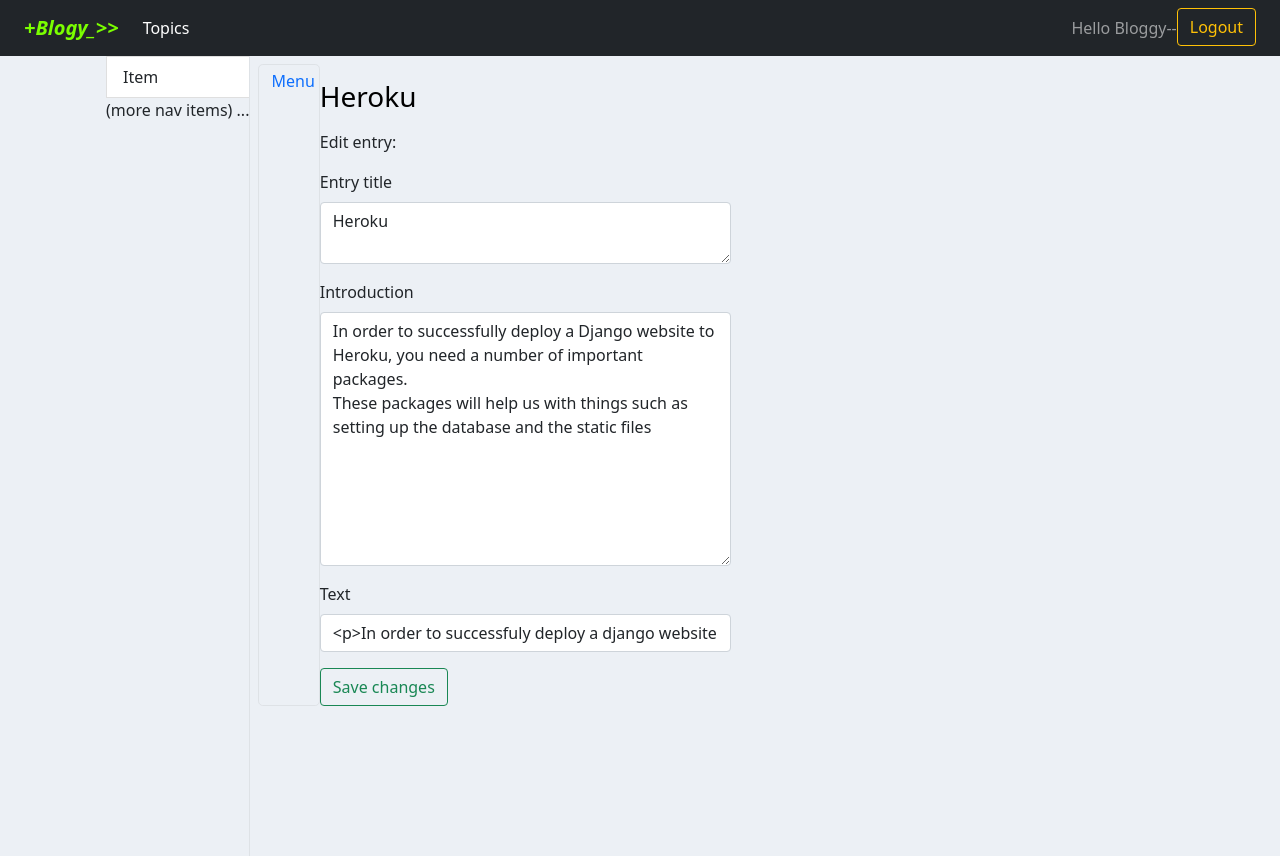
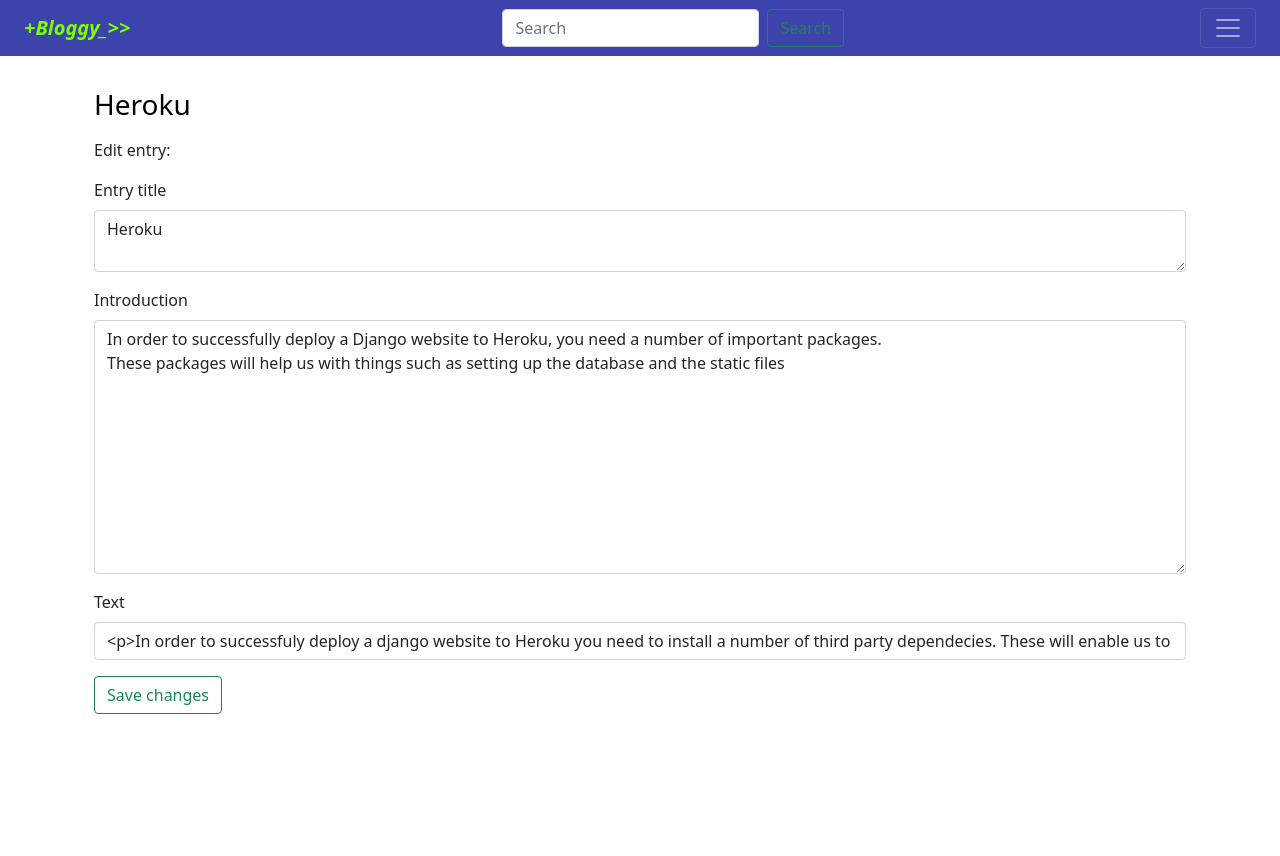
Before and after one commit to mokhelek/SocialWriter, a Django app: page /edit_entry/1/ in a window 1280 px wide. After the commit the page ends 714 px from the top, so only its background shows below. Run offline with Django 3.2, Linux system fonts and the light colour scheme; a user stored in the database is signed in; data comes from the database, SQL or seed files in the repository; both versions use the stored data as it was after the commit; some libraries are stand-ins or nearby versions.

Commit message:
added an offcanvas navbar

```diff
--- a/Blogy/settings.py
+++ b/Blogy/settings.py
@@ -97,6 +97,8 @@
         'NAME': BASE_DIR / 'db.sqlite3',
     }
 }
+db_from_env = dj_database_url.config(conn_max_age=600)
+DATABASES['default'].update(db_from_env)
 
 
 # Password validation
--- a/blogyapp/templates/blogyapp/base.html
+++ b/blogyapp/templates/blogyapp/base.html
@@ -18,8 +18,8 @@
 </head>
 
 
-<body style="background-color: rgb(236, 240, 245);">
-
+<body>
+    <!--
 <nav class="navbar navbar-expand-lg navbar-dark bg-dark">
     <div class="container-fluid">
       <a class="navbar-brand" href="{% url 'blogyapp:home1' %}" style="color:rgb(123, 255, 0); font-style: italic; font-weight: 600;">+Blogy_>></a>
@@ -54,7 +54,73 @@
          {% endif %}
 
 </nav>
+-->
+<nav class="navbar fixed-top navbar-dark " style="background-color: #3c44ab; ">
+  <div class="container-fluid">
+    <a class="navbar-brand" href="{% url 'blogyapp:home1' %}" style="color:rgb(123, 255, 0); font-style: italic; font-weight: 600;">+Bloggy_>></a>
+    <form class="d-flex" role="search">
+      <input class="form-control me-2" type="search" placeholder="Search" aria-label="Search">
+      <button class="btn btn-outline-success" type="submit">Search</button>
+    </form>
+    <button class="navbar-toggler" type="button" data-bs-toggle="offcanvas" data-bs-target="#offcanvasNavbar" aria-controls="offcanvasNavbar">
+      <span class="navbar-toggler-icon"></span>
+    </button>
+    <div class="offcanvas offcanvas-end" tabindex="-1" id="offcanvasNavbar"  style= "width: 6cm; background-color: black;" aria-labelledby="offcanvasNavbarLabel">
+      <div class="offcanvas-header">
+        {% if user.is_authenticated %}
+            <div  style=" color:#626cfb; font-weight: 600; font-size: larger;" class="navbar-text"> {{ user.username|title }}</div>
 
+        {% endif %}
+
+        <button type="button" class="btn-close" data-bs-dismiss="offcanvas" aria-label="Close"></button>
+      </div>
+      <div class="offcanvas-body">
+        <ul class="navbar-nav justify-content-end flex-grow-1 pe-3">
+          <li class="nav-item">
+            <a style=" color:#626cfb; font-weight: 600; font-size: larger;" class="nav-link active" aria-current="page" href="{% url 'blogyapp:home1' %}">Home</a>
+          </li>
+          <li class="nav-item">
+            <a style=" color:#626cfb; font-weight: 600; font-size: larger;" class="nav-link active" aria-current="page" href="{% url 'blogyapp:index' %}">Topics </a>
+          </li>
+          <li class="nav-item dropdown">
+            <a style=" color:#626cfb; font-weight: 600; font-size: larger;" class="nav-link dropdown-toggle" href="#" id="offcanvasNavbarDropdown" role="button" data-bs-toggle="dropdown" aria-expanded="false">
+              Dropdown
+            </a>
+            <ul class="dropdown-menu" aria-labelledby="offcanvasNavbarDropdown">
+              <li><a class="dropdown-item" href="#">Action</a></li>
+              <li><a class="dropdown-item" href="#">Another action</a></li>
+              <li>
+                <hr class="dropdown-divider">
+              </li>
+              <li><a class="dropdown-item" href="#">Something else here</a></li>
+            </ul>
+          </li>
+        </ul>
+
+        <div class="form-inline my-2 my-lg-0">
+          <ul class="navbar-nav ml-auto">
+              {% if user.is_authenticated %}
+              <li class="nav-item">
+                  <a href="{% url 'users:logout' %}" class="btn btn-outline-warning">Logout</a>
+              </li>
+              {% else %}
+              <li class="nav-item">
+                  <a class="nav-link" href="{% url 'users:register' %}">Register</a>
+              </li>
+              <li class="nav-item">
+
+                  <a href="{% url 'users:login' %}"class="btn btn-success">Login</a>
+              </li>
+              {% endif %}
+          </ul>
+        </div>
+      </div>
+    </div>
+  </div>
+</nav>
+<br>
+<br>
+<br>
 
 
 <div class = "container">
--- a/blogyapp/templates/blogyapp/edit_entry.html
+++ b/blogyapp/templates/blogyapp/edit_entry.html
@@ -2,22 +2,10 @@
 {% load bootstrap5 %}
 
 {% block content %}
-<div class="container-fluid">
-    <div class="row flex-nowrap">
-        <div class="col-auto px-0">
-            <div id="sidebar" class="collapse collapse-horizontal show border-end">
-                <div id="sidebar-nav" class="list-group border-0 rounded-0 text-sm-start min-vh-100">
-                    <a href="#" class="list-group-item border-end-0 d-inline-block text-truncate" data-bs-parent="#sidebar"><span>Item</span> </a>
-                    (more nav items) ...
-                </div>
-            </div>
-        </div>
-        <main class="col ps-md-2 pt-2">
-            <a href="#" data-bs-target="#sidebar" data-bs-toggle="collapse" class="border rounded-3 p-1 text-decoration-none"><i class="bi bi-list bi-lg py-2 p-1"></i> Menu</a>
-            <div class="row">
-                <div class="col-12">
+
 <p><h3><a href="{% url 'blogyapp:topic' topic.id %}" style="
-                        text-decoration: solid; border-radius: 15%; color: black; font-weight: 300;">{{ topic|title }}</a></h3></p>
+    text-decoration: solid; border-radius: 15%; color: black; font-weight: 300;">{{ topic|title }}
+</a></h3></p>
 
  <p>Edit entry:</p>
 
@@ -30,11 +18,5 @@
 {% endbuttons %}
  </form>
 
-                </div>
-            </div>
-        </main>
-    </div>
-</div>
-
 
  {% endblock content%}
--- a/blogyapp/templates/blogyapp/home.html
+++ b/blogyapp/templates/blogyapp/home.html
@@ -17,7 +17,7 @@
     <br>
         <div class="card ">
 
-            <div class="card text-center">
+            <div style="box-shadow: 0 0 10px #3c44ab;" class="card text-center">
                 <div class="card-header">
                   <ul class="nav nav-pills card-header-pills">
                         <li class="nav-item">
```
Also changed, not shown: db.sqlite3. Lines whose indentation alone changed are shown as unchanged.
